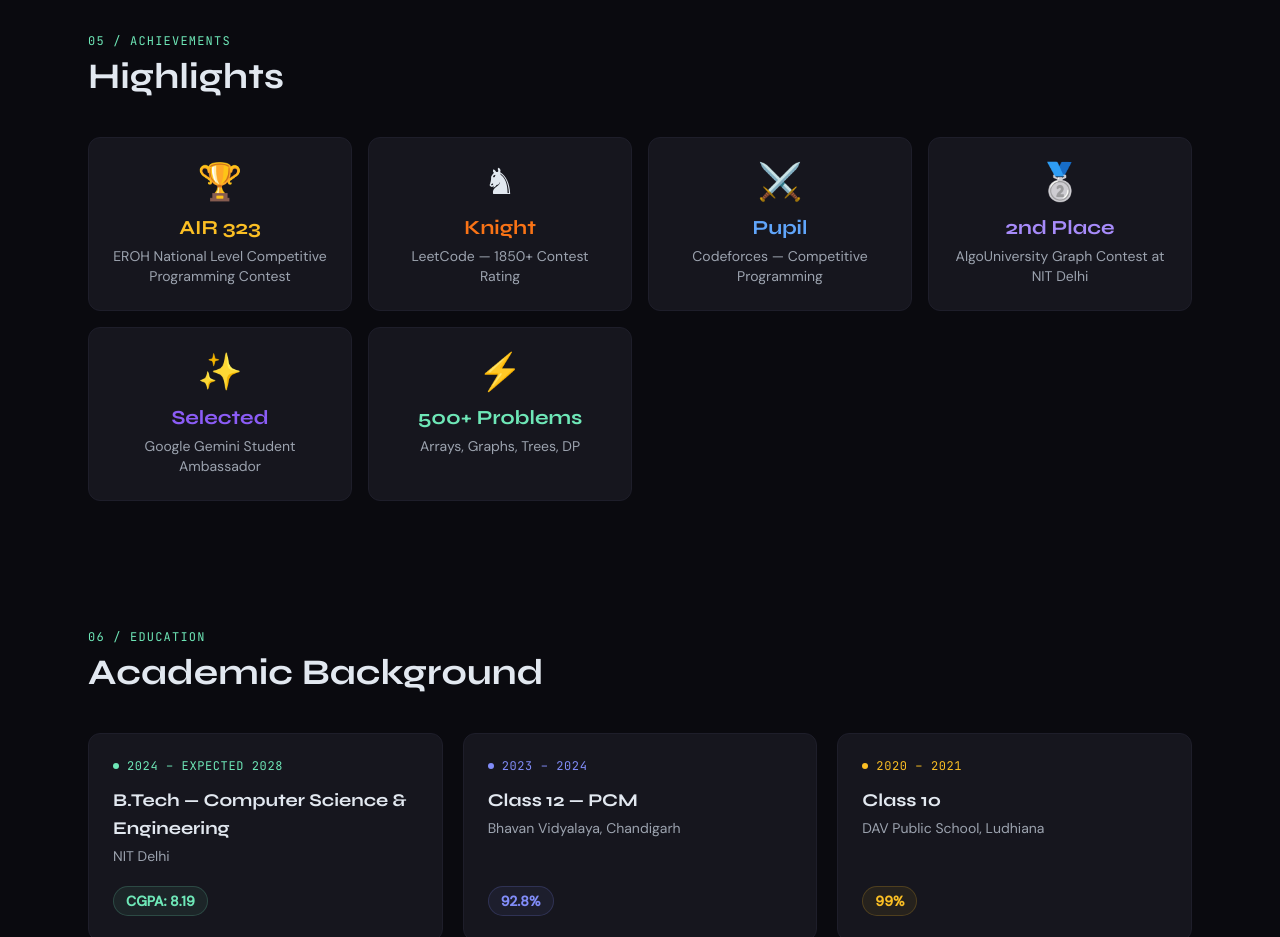
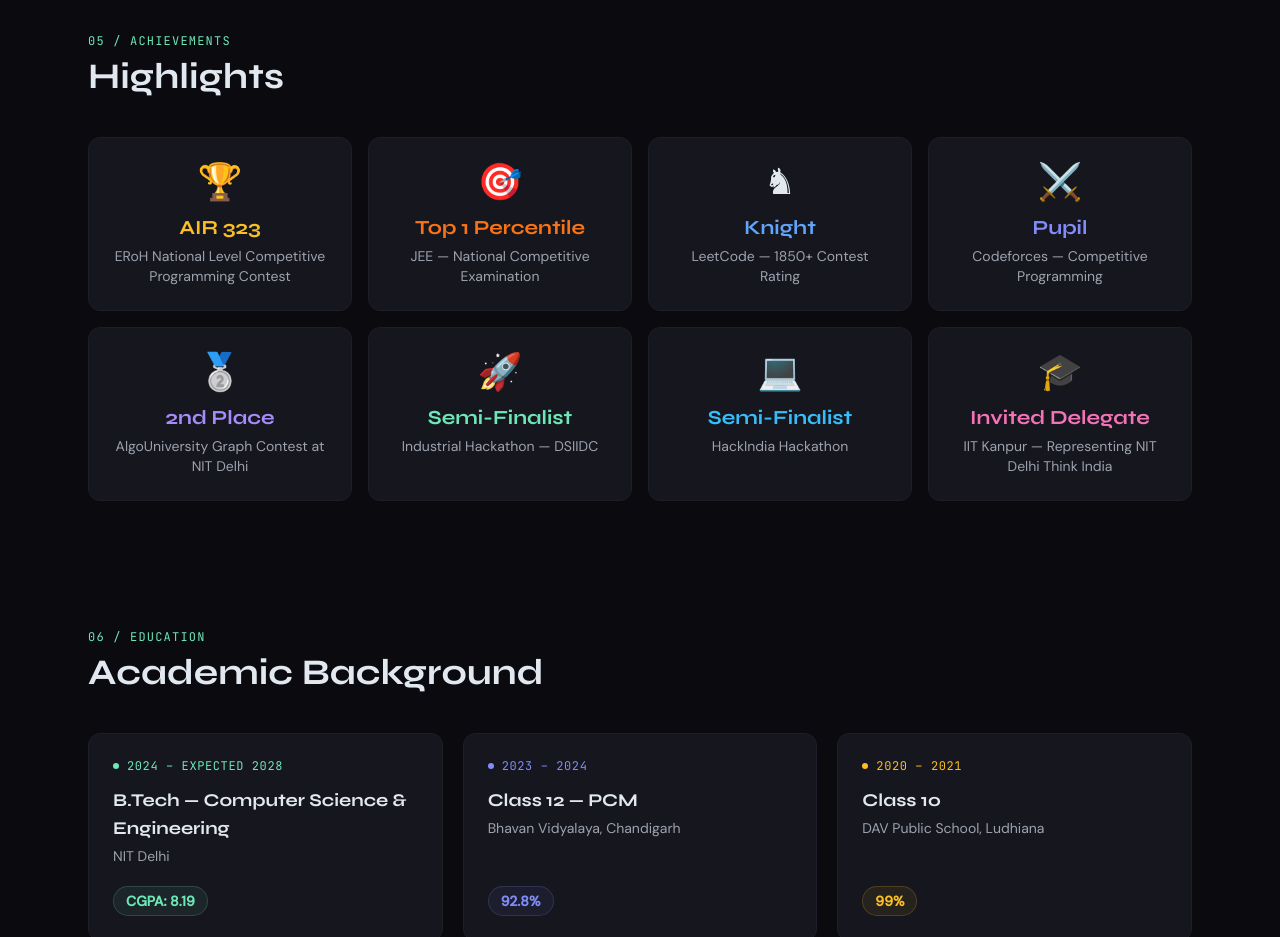
Before and after one commit to Nilaksh7/portfolio, a React (Vite) app: page / in a window 1280 px wide. Shown: the part 5520-6457 px from the top of the page. Built offline with nearby package versions, Linux system fonts and the light colour scheme.

Commit message:
Refactor achievements data and mapping logic
Updated achievement descriptions and titles for clarity. Modified mapping key to include index for unique identification.

```diff
--- a/src/components/AchievementsEducation.jsx
+++ b/src/components/AchievementsEducation.jsx
@@ -3,21 +3,27 @@ import { useScrollReveal } from "../hooks/useScrollReveal";
 const achievements = [
   {
     title: "AIR 323",
-    desc: "EROH National Level Competitive Programming Contest",
+    desc: "ERoH National Level Competitive Programming Contest",
     icon: "🏆",
     color: "#fbbf24",
+  },
+  {
+    title: "Top 1 Percentile",
+    desc: "JEE — National Competitive Examination",
+    icon: "🎯",
+    color: "#f97316",
   },
   {
     title: "Knight",
     desc: "LeetCode — 1850+ Contest Rating",
     icon: "♞",
-    color: "#f97316",
+    color: "#60a5fa",
   },
   {
     title: "Pupil",
     desc: "Codeforces — Competitive Programming",
     icon: "⚔️",
-    color: "#60a5fa",
+    color: "#818cf8",
   },
   {
     title: "2nd Place",
@@ -26,16 +32,22 @@ const achievements = [
     color: "#a78bfa",
   },
   {
-    title: "Selected",
-    desc: "Google Gemini Student Ambassador",
-    icon: "✨",
-    color: "#8b5cf6",
+    title: "Semi-Finalist",
+    desc: "Industrial Hackathon — DSIIDC",
+    icon: "🚀",
+    color: "#6ee7b7",
   },
   {
-    title: "500+ Problems",
-    desc: "Arrays, Graphs, Trees, DP",
-    icon: "⚡",
-    color: "#6ee7b7",
+    title: "Semi-Finalist",
+    desc: "HackIndia Hackathon",
+    icon: "💻",
+    color: "#38bdf8",
+  },
+  {
+    title: "Invited Delegate",
+    desc: "IIT Kanpur — Representing NIT Delhi Think India",
+    icon: "🎓",
+    color: "#f472b6",
   },
 ];
 
@@ -78,27 +90,33 @@ export default function AchievementsEducation() {
             <p className="font-mono text-[#6ee7b7] text-xs uppercase tracking-widest mb-2">
               05 / Achievements
             </p>
+
             <h2 className="font-display font-bold text-3xl sm:text-4xl text-[#e2e8f0]">
               Highlights
             </h2>
           </div>
+
           <div
             ref={achieveRef}
             className="reveal stagger grid sm:grid-cols-2 lg:grid-cols-4 gap-4"
           >
-            {achievements.map((a) => (
+            {achievements.map((a, index) => (
               <div
-                key={a.title}
+                key={`${a.title}-${index}`}
                 className="bg-[#16161e] border border-[#1e1e2a] rounded-xl p-6 card-hover text-center"
               >
                 <div className="text-4xl mb-3">{a.icon}</div>
+
                 <div
                   className="font-display font-bold text-xl mb-1"
                   style={{ color: a.color }}
                 >
                   {a.title}
                 </div>
-                <div className="text-[#9ca3af] text-sm">{a.desc}</div>
+
+                <div className="text-[#9ca3af] text-sm">
+                  {a.desc}
+                </div>
               </div>
             ))}
           </div>
@@ -112,10 +130,12 @@ export default function AchievementsEducation() {
             <p className="font-mono text-[#6ee7b7] text-xs uppercase tracking-widest mb-2">
               06 / Education
             </p>
+
             <h2 className="font-display font-bold text-3xl sm:text-4xl text-[#e2e8f0]">
               Academic Background
             </h2>
           </div>
+
           <div
             ref={eduRef}
             className="reveal stagger grid md:grid-cols-2 xl:grid-cols-3 gap-5"
@@ -133,14 +153,18 @@ export default function AchievementsEducation() {
                     className="w-1.5 h-1.5 rounded-full"
                     style={{ backgroundColor: e.color }}
                   />
+
                   {e.period}
                 </div>
+
                 <h3 className="font-display font-bold text-lg text-[#e2e8f0] mb-1">
                   {e.degree}
                 </h3>
+
                 <p className="text-[#9ca3af] text-sm mb-5 flex-1">
                   {e.institution}
                 </p>
+
                 <div className="mt-auto">
                   <div
                     className="inline-block px-3 py-1 rounded-full text-sm font-semibold"
```
